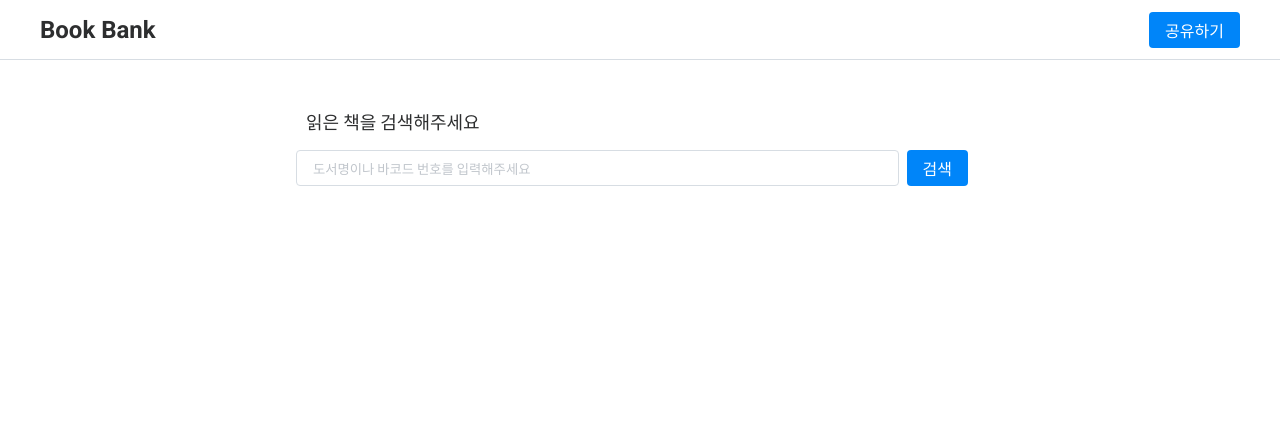
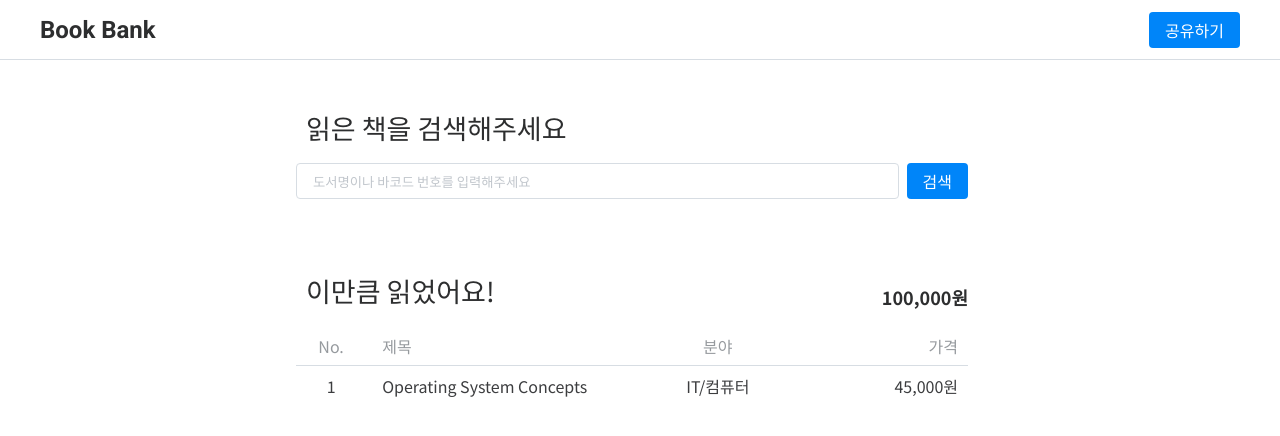
Before and after one commit to YeonsuBaek/book-bank, a Vue app in the folder frontend/: page / in a window 1280 px wide. Shown: the top 436 px of the page. Built offline with nearby package versions, Linux system fonts and the light colour scheme.

Commit message:
🚧 Create VueList and style it

```diff
--- a/frontend/src/components/VueContents.vue
+++ b/frontend/src/components/VueContents.vue
@@ -1,22 +1,37 @@
 <template>
-  <VueSearch />
+  <div>
+    <VueSearch />
+    <VueList />
+  </div>
 </template>
 
 <script>
 import VueSearch from "./VueSearch.vue";
+import VueList from "./VueList.vue";
 export default {
-  components: { VueSearch },
+  components: { VueSearch, VueList },
 };
 </script>
 
 <style>
 section {
+  padding-top: 72px;
+}
+
+section:first-child {
   padding-top: 108px;
 }
+
 .subTitle {
+  display: flex;
+  align-items: flex-end;
+  justify-content: space-between;
   margin: 0 0 16px 10px;
+  color: #2d2e2f;
   font-size: 18px;
+}
+
+.subTitle h2 {
   font-weight: 400;
-  color: #2d2e2f;
 }
 </style>
--- /dev/null
+++ b/frontend/src/components/VueList.vue
@@ -0,0 +1,75 @@
+<template>
+  <section class="booklist">
+    <div class="container">
+      <div class="row">
+        <div class="col-8">
+          <div class="subTitle">
+            <h2>이만큼 읽었어요!</h2>
+            <strong>100,000원</strong>
+          </div>
+
+          <div class="booklist-header">
+            <span class="book-num">No.</span>
+            <span class="book-title">제목</span>
+            <span class="book-category">분야</span>
+            <span class="book-price">가격</span>
+          </div>
+
+          <ul class="booklist-list">
+            <li class="booklist-item">
+              <span class="book-num">1</span>
+              <span class="book-title">Operating System Concepts</span>
+              <span class="book-category">IT/컴퓨터</span>
+              <span class="book-price">45,000원</span>
+            </li>
+          </ul>
+        </div>
+      </div>
+    </div>
+  </section>
+</template>
+
+<script>
+export default {};
+</script>
+
+<style scoped>
+.booklist-header,
+.booklist-item {
+  display: flex;
+  align-items: center;
+  gap: 16px;
+  height: 40px;
+}
+
+.booklist-header {
+  color: #969a9e;
+  border-bottom: 1px solid #d7dde3;
+}
+
+.booklist-item span {
+  text-overflow: ellipsis;
+  overflow: hidden;
+  white-space: nowrap;
+}
+
+.book-num {
+  width: 72px;
+  text-align: center;
+}
+
+.book-category {
+  width: 160px;
+  text-align: center;
+}
+
+.book-title {
+  width: 248px;
+}
+
+.book-price {
+  width: 160px;
+  padding-right: 10px;
+  text-align: right;
+}
+</style>
--- a/frontend/src/components/VueSearch.vue
+++ b/frontend/src/components/VueSearch.vue
@@ -3,7 +3,9 @@
     <div class="container">
       <div class="row">
         <div class="col-8">
-          <h2 class="subTitle">읽은 책을 검색해주세요</h2>
+          <div class="subTitle">
+            <h2>읽은 책을 검색해주세요</h2>
+          </div>
 
           <form class="searchForm">
             <input
```
